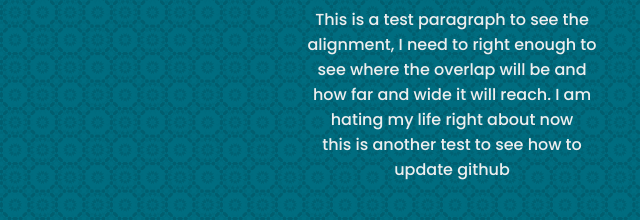
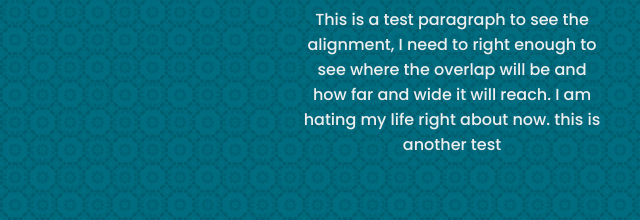
Before and after one commit to ton1savage/Personal_Website, a plain HTML site: page index.html in a window 1280 px wide. Shown: the part 348-568 px from the top of the page, without its empty margins (402-1042 px from the left). Drawn offline with Linux system fonts and the light colour scheme.

Commit message:
another test commit

```diff
--- a/index.html
+++ b/index.html
@@ -25,9 +25,8 @@
             <h1>Ethan Robinson</h1>
             <p>This is a test paragraph to see the alignment, I need to right enough
             to see where the overlap will be and how far and wide it will reach.
-            I am hating my life right about now
+            I am hating my life right about now. this is another test
             </p>
-            <p>this is another test to see how to update github</p>
         </div>
 
         <div class="portrait">
```
